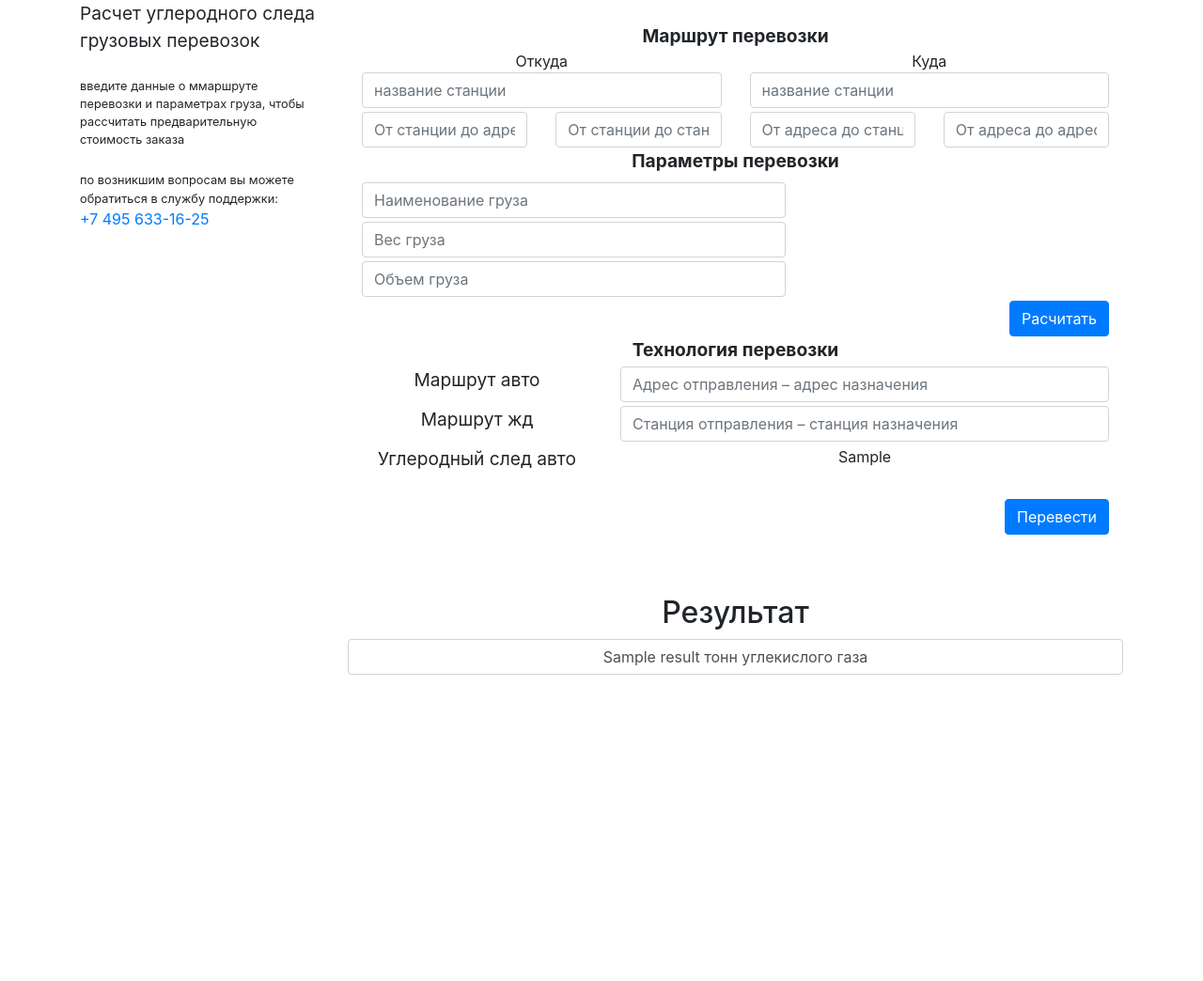
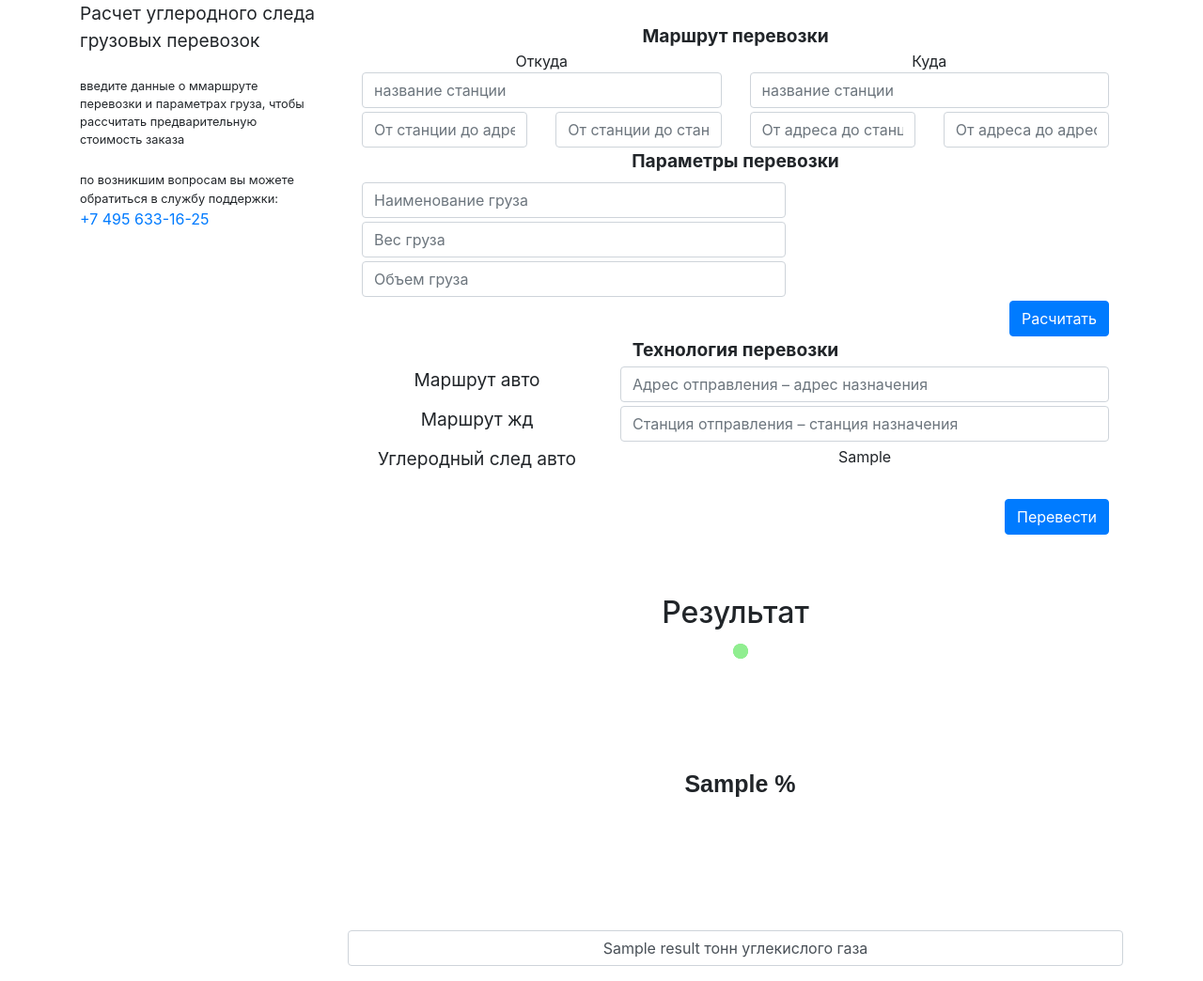
Before and after one commit to Loeenn/Carbon_imprint_clone, a Flask app: template website/templates/home.html in a window 1280 px wide. Shown: the whole page at 94% size. Before the commit the page ends 718 px from the top, so only its background shows below. Run offline with Flask 2, Linux system fonts and the light colour scheme; the template is opened without the code that fills it: most values are stand-ins (such as "Sample title", 1, 10 or a date in 2020); some libraries are stand-ins or nearby versions.

Commit message:
Fack your free world

```diff
--- /dev/null
+++ b/website/static/mystyle.css
@@ -0,0 +1,45 @@
+@property --p{
+  syntax: '<number>';
+  inherits: true;
+  initial-value: 0;
+}
+
+
+.pie {
+  width:300px;
+  aspect-ratio:1;
+  position:relative;
+  display:inline-grid;
+  left: calc((100% - 300px) / 2);
+  margin:5px;
+  place-content:center;
+  font-size:25px;
+  font-weight:bold;
+  font-family:sans-serif;
+}
+
+
+.pie:before {
+  content:"";
+  position:absolute;
+  border-radius:50%;
+  inset:0;
+  background:
+    radial-gradient(farthest-side,var(--c) 98%,#0000) top/16px 16px no-repeat,
+    conic-gradient(var(--c) calc(var(--p)*1%),#0000 0);
+  -webkit-mask:radial-gradient(farthest-side,#0000 calc(99% - 16px),#000 calc(100% - 16px));
+          mask:radial-gradient(farthest-side,#0000 calc(99% - 16px),#000 calc(100% - 16px));
+}
+
+.pie:after {
+  content:"";
+  position:absolute;
+  border-radius:50%;
+  inset:calc(50% - 8px);
+  background:var(--c);
+  transform:rotate(calc(var(--p)*3.6deg)) translateY(calc(50% - 150px));
+}
+
+body {
+  background: RGBA(0,0,0,0);
+}
--- a/website/templates/home.html
+++ b/website/templates/home.html
@@ -14,11 +14,12 @@
       integrity="sha384-Vkoo8x4CGsO3+Hhxv8T/Q5PaXtkKtu6ug5TOeNV6gBiFeWPGFN9MuhOf23Q9Ifjh"
       crossorigin="anonymous"
     />
-    <link
+    <link rel= "stylesheet" type= "text/css" href= "{{ url_for('static', filename='mystyle.css') }}"/>
+    <!-- <link
       rel="stylesheet"
       href="https://stackpath.bootstrapcdn.com/font-awesome/4.7.0/css/font-awesome.min.css"
       crossorigin="anonymous"
-    />
+    /> -->
 </head>
 
 <body>
@@ -213,11 +214,11 @@
     <br />
   </form>
   </div>
-  {%if result%}
-  <h2 align="center">Результат</h2>
-
-    <p align="center" name="output_1" id="output_1" class="form-control">{{result}} тонн углекислого газа</p>
-{%endif%}
+    {%if result%}
+          <h2 align="center">Результат</h2>
+          <div class="pie" align="center" style="--p:{{pie_procent}};--c:lightgreen"> {{pie_procent}} %</div>
+          <p align="center" name="output_1" id="output_1" class="form-control">{{result}} тонн углекислого газа</p>
+    {%endif%}
     </div>
   </div>
 </div>
--- a/website/views.py
+++ b/website/views.py
@@ -18,9 +18,9 @@ def calculate(cargo_weight, cargo_volume, start_station, end_station):
 def home():
     if request.method == 'POST':
         if request.form['submit_button'] == 'submit1':
-            result = calculate(request.form.get('cargowight'), request.form.get('cargovoluume'),
-                               request.form.get('routefrom'), request.form.get('routeto'))
-            return render_template("home.html", result=result)
+            result, pie_procent = calculate(request.form.get('cargowight'), request.form.get('cargovoluume'),
+                               request.form.get('routefrom'), request.form.get('routeto')), 45
+            return render_template("home.html", result=result, pie_procent=pie_procent)
         elif request.form['submit_button'] == 'submit2':
             return render_template("home.html")
     else:
```
Also changed, not shown: website/static/index.js (deleted, +0 -8 lines).
